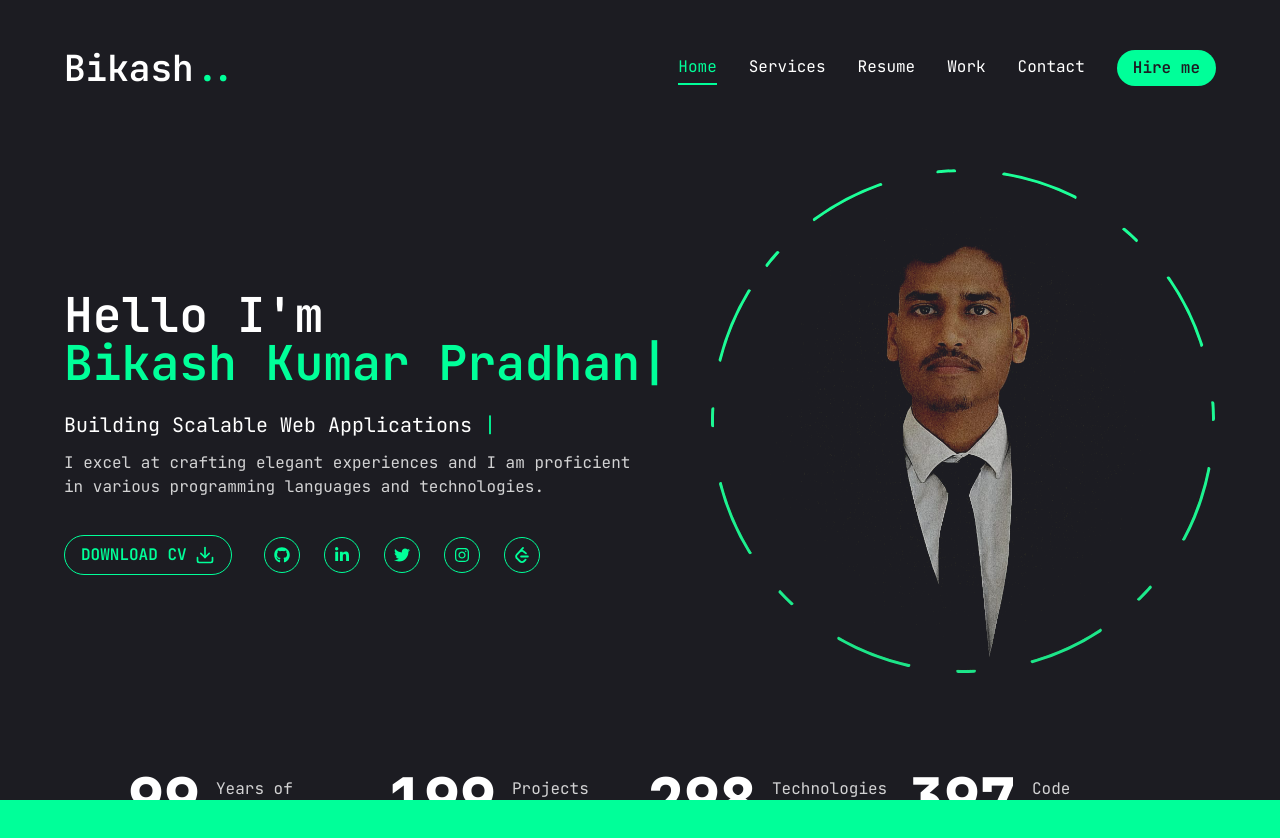
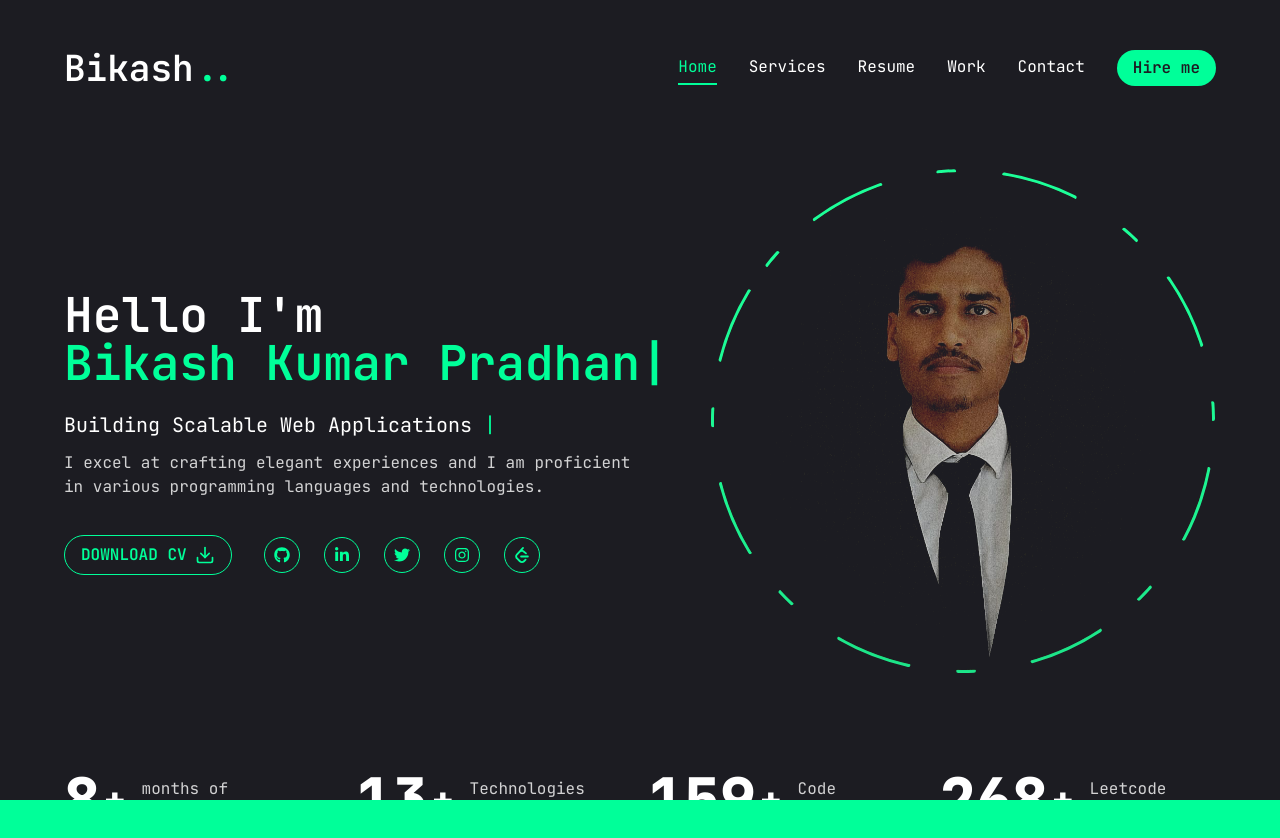
Before and after one commit to Bikashpradhan-2004/bikash-portfolio, a Next.js app: page / in a window 1280 px wide. Built offline with nearby package versions, Linux system fonts and the light colour scheme.

Commit message:
refactor: improve home page structure and content

```diff
--- a/components/Stats/index.jsx
+++ b/components/Stats/index.jsx
@@ -2,33 +2,38 @@
 import CountUp from "react-countup";
 
 const stats = [
-  { number: 100, text: "Years of experience" },
-  { number: 200, text: "Projects completed" },
-  { number: 300, text: "Technologies mastered" },
-  { number: 400, text: "Code commits" },
+  { number: 8, text: "months of experience" },
+  { number: 13, text: "Technologies known" },
+  { number: 160, text: "Code commits" },
+  { number: 270, text: "Leetcode Problems" },
 ];
 
 const Stats = () => {
   return (
     <section>
       <div className="container mx-auto">
-        <div className="flex flex-wrap gap-4 max-w-[80vw] mx-auto xl-max-w-none">
+        <div className="flex flex-wrap gap-2 md:gap-4 max-w-[80vw] mx-auto xl:max-w-none">
           {stats.map((stat, index) => {
             return (
               <div
-                className="flex-1 flex gap-4 items-center justify-cente xl:justify-start"
                 key={index}
+                className="flex-1 flex gap-4 items-center justify-center xl:justify-start"
               >
-                <CountUp
-                  end={stat.number}
-                  duration={5}
-                  delay={2}
-                  className="text-3xl xl:text-6xl font-extrabold"
-                />
+                <div className="flex">
+                  <CountUp
+                    end={stat.number}
+                    duration={5}
+                    delay={2}
+                    className="text-2xl md:text-4xl xl:text-6xl font-extrabold"
+                  />
+                  <p className="text-xl md:text-2xl xl:text-4xl font-extrabold ml-1 my-auto">
+                    +
+                  </p>
+                </div>
                 <p
                   className={`${
                     stat.text.length < 15 ? "max-w-[100px]" : "max-w-[150px]"
-                  } leading-snug text-white/80`}
+                  } leading-snug text-white/80 text-sm lg:text-base`}
                 >
                   {stat.text}
                 </p>
```
